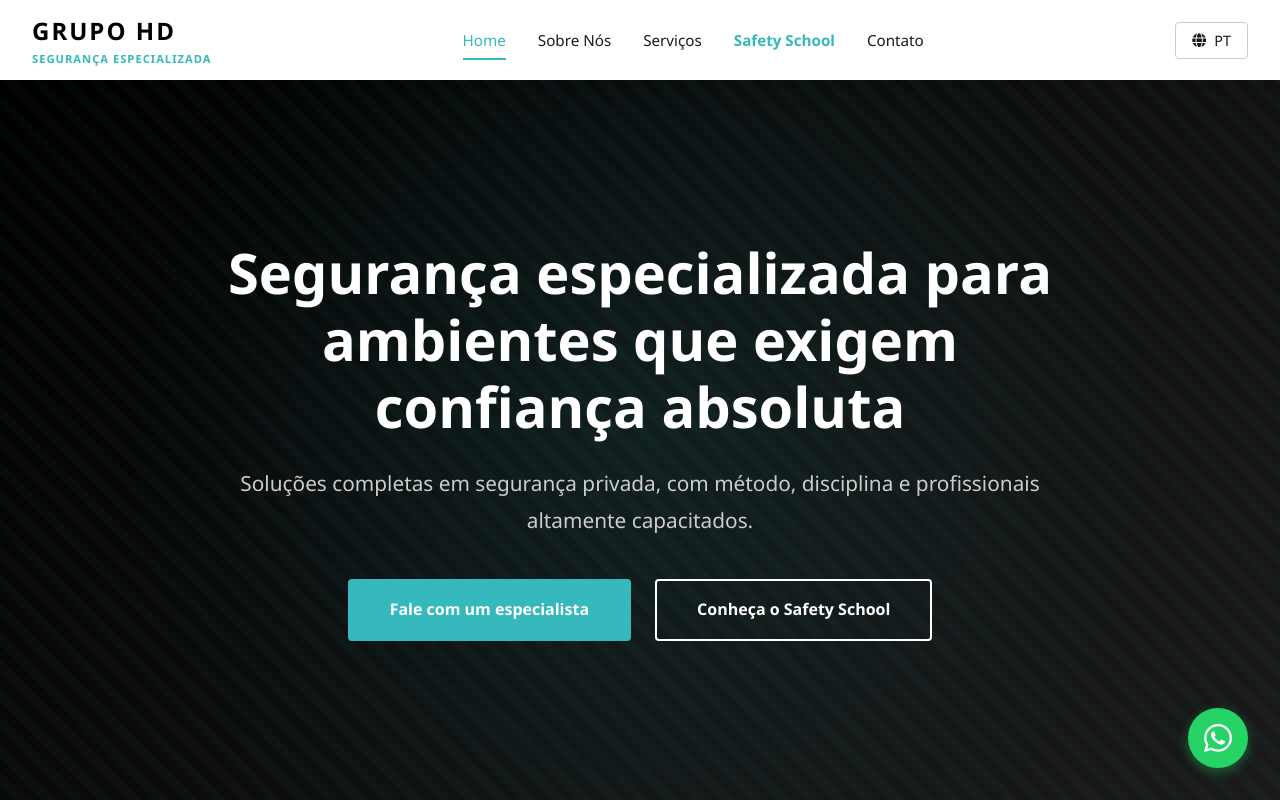
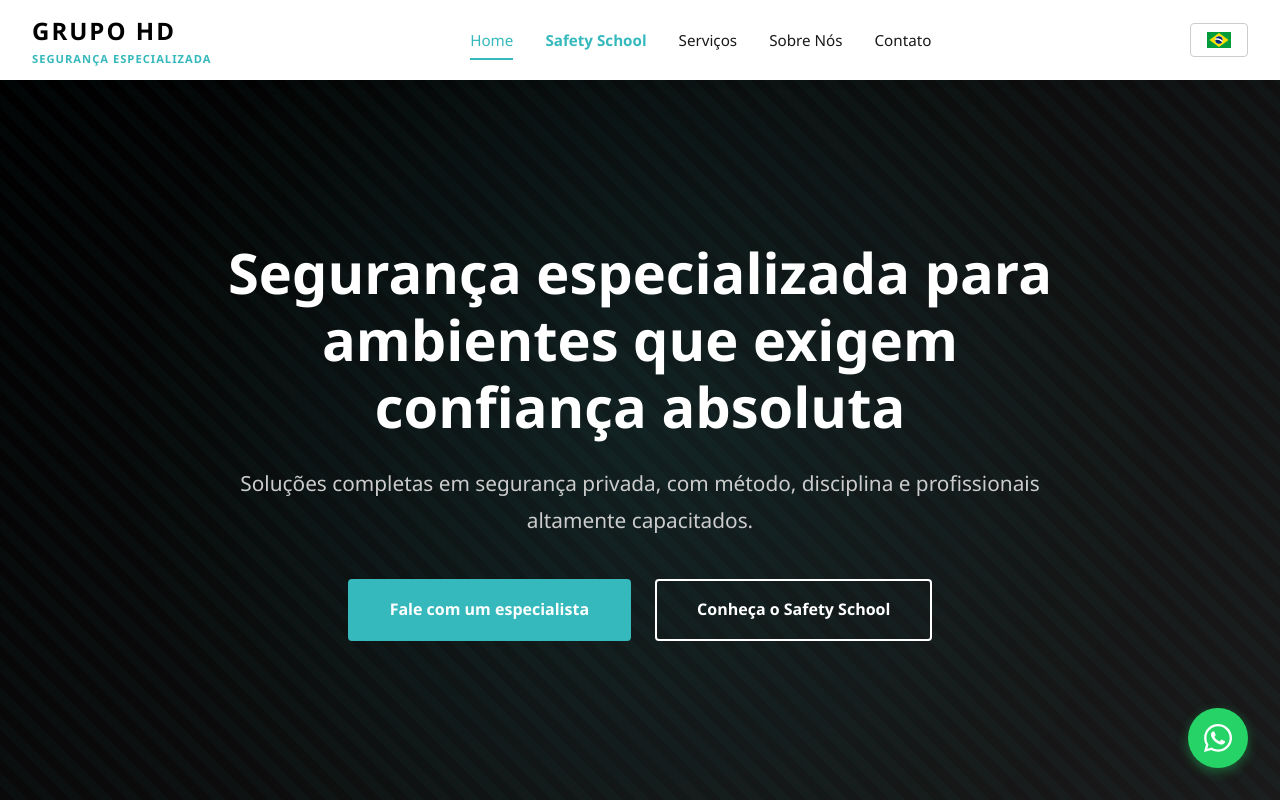
Before and after one commit to dan94k/grupohd, a React (Vite) app: page / in a window 1280 px wide. Shown: the top 800 px of the page. Built offline with nearby package versions, Linux system fonts and the light colour scheme.

Commit message:
ajuste menu

```diff
--- a/src/components/Header.css
+++ b/src/components/Header.css
@@ -120,13 +120,14 @@
 .lang-button {
   display: flex;
   align-items: center;
+  justify-content: center;
   gap: 0.5rem;
   padding: 0.5rem 1rem;
   background: transparent;
   border: 1px solid var(--color-gray-light);
   border-radius: 4px;
   color: var(--color-dark);
-  font-size: 0.9rem;
+  font-size: 1.5rem;
   font-weight: 500;
   cursor: pointer;
   transition: var(--transition);
@@ -151,14 +152,16 @@
 }
 
 .lang-menu button {
-  display: block;
+  display: flex;
+  align-items: center;
+  justify-content: center;
   width: 100%;
   padding: 0.75rem 1rem;
   background: transparent;
   border: none;
-  text-align: left;
+  text-align: center;
   color: var(--color-dark);
-  font-size: 0.9rem;
+  font-size: 1.5rem;
   cursor: pointer;
   transition: var(--transition);
 }
--- a/src/components/Header.jsx
+++ b/src/components/Header.jsx
@@ -2,6 +2,9 @@ import { useState, useEffect } from 'react'
 import { Link, useLocation } from 'react-router-dom'
 import { useTranslation } from 'react-i18next'
 import { FaBars, FaTimes, FaGlobe } from 'react-icons/fa'
+import { BR } from 'country-flag-icons/react/3x2'
+import { US } from 'country-flag-icons/react/3x2'
+import { ES } from 'country-flag-icons/react/3x2'
 import './Header.css'
 
 export default function Header() {
@@ -33,6 +36,16 @@ export default function Header() {
     setShowLangMenu(false)
   }
 
+  const getLanguageFlag = (lang) => {
+    const flagStyle = { width: '24px', height: '16px' }
+    const flags = {
+      pt: <BR style={flagStyle} />,
+      en: <US style={flagStyle} />,
+      es: <ES style={flagStyle} />
+    }
+    return flags[lang] || <BR style={flagStyle} />
+  }
+
   const isActive = (path) => {
     return location.pathname === path ? 'active' : ''
   }
@@ -52,14 +65,14 @@ export default function Header() {
             <Link to="/" className={`nav-link ${isActive('/')}`} onClick={closeMenu}>
               {t('nav.home')}
             </Link>
-            <Link to="/sobre" className={`nav-link ${isActive('/sobre')}`} onClick={closeMenu}>
-              {t('nav.about')}
+            <Link to="/safety-school" className={`nav-link ${isActive('/safety-school')} highlight`} onClick={closeMenu}>
+              {t('nav.safetySchool')}
             </Link>
             <Link to="/servicos" className={`nav-link ${isActive('/servicos')}`} onClick={closeMenu}>
               {t('nav.services')}
             </Link>
-            <Link to="/safety-school" className={`nav-link ${isActive('/safety-school')} highlight`} onClick={closeMenu}>
-              {t('nav.safetySchool')}
+            <Link to="/sobre" className={`nav-link ${isActive('/sobre')}`} onClick={closeMenu}>
+              {t('nav.about')}
             </Link>
             <Link to="/contato" className={`nav-link ${isActive('/contato')}`} onClick={closeMenu}>
               {t('nav.contact')}
@@ -67,18 +80,18 @@ export default function Header() {
 
             <div className="language-selector mobile">
               <button onClick={() => setShowLangMenu(!showLangMenu)} className="lang-button">
-                <FaGlobe /> {i18n.language.toUpperCase()}
+                {getLanguageFlag(i18n.language)}
               </button>
               {showLangMenu && (
                 <div className="lang-menu">
                   <button onClick={() => changeLanguage('pt')} className={i18n.language === 'pt' ? 'active' : ''}>
-                    🇧🇷 PT
+                    <BR style={{ width: '28px', height: '20px' }} />
                   </button>
                   <button onClick={() => changeLanguage('en')} className={i18n.language === 'en' ? 'active' : ''}>
-                    🇺🇸 EN
+                    <US style={{ width: '28px', height: '20px' }} />
                   </button>
                   <button onClick={() => changeLanguage('es')} className={i18n.language === 'es' ? 'active' : ''}>
-                    🇪🇸 ES
+                    <ES style={{ width: '28px', height: '20px' }} />
                   </button>
                 </div>
               )}
@@ -88,18 +101,18 @@ export default function Header() {
           <div className="header-actions">
             <div className="language-selector desktop">
               <button onClick={() => setShowLangMenu(!showLangMenu)} className="lang-button">
-                <FaGlobe /> {i18n.language.toUpperCase()}
+                {getLanguageFlag(i18n.language)}
               </button>
               {showLangMenu && (
                 <div className="lang-menu">
                   <button onClick={() => changeLanguage('pt')} className={i18n.language === 'pt' ? 'active' : ''}>
-                    🇧🇷 PT
+                    <BR style={{ width: '32px', height: '24px' }} />
                   </button>
                   <button onClick={() => changeLanguage('en')} className={i18n.language === 'en' ? 'active' : ''}>
-                    🇺🇸 EN
+                    <US style={{ width: '32px', height: '24px' }} />
                   </button>
                   <button onClick={() => changeLanguage('es')} className={i18n.language === 'es' ? 'active' : ''}>
-                    🇪🇸 ES
+                    <ES style={{ width: '32px', height: '24px' }} />
                   </button>
                 </div>
               )}
```
Also changed, not shown: package.json (+4 -3 lines), public/logo.png (added), 1 other file (tests, documents, lock files or other folders).
